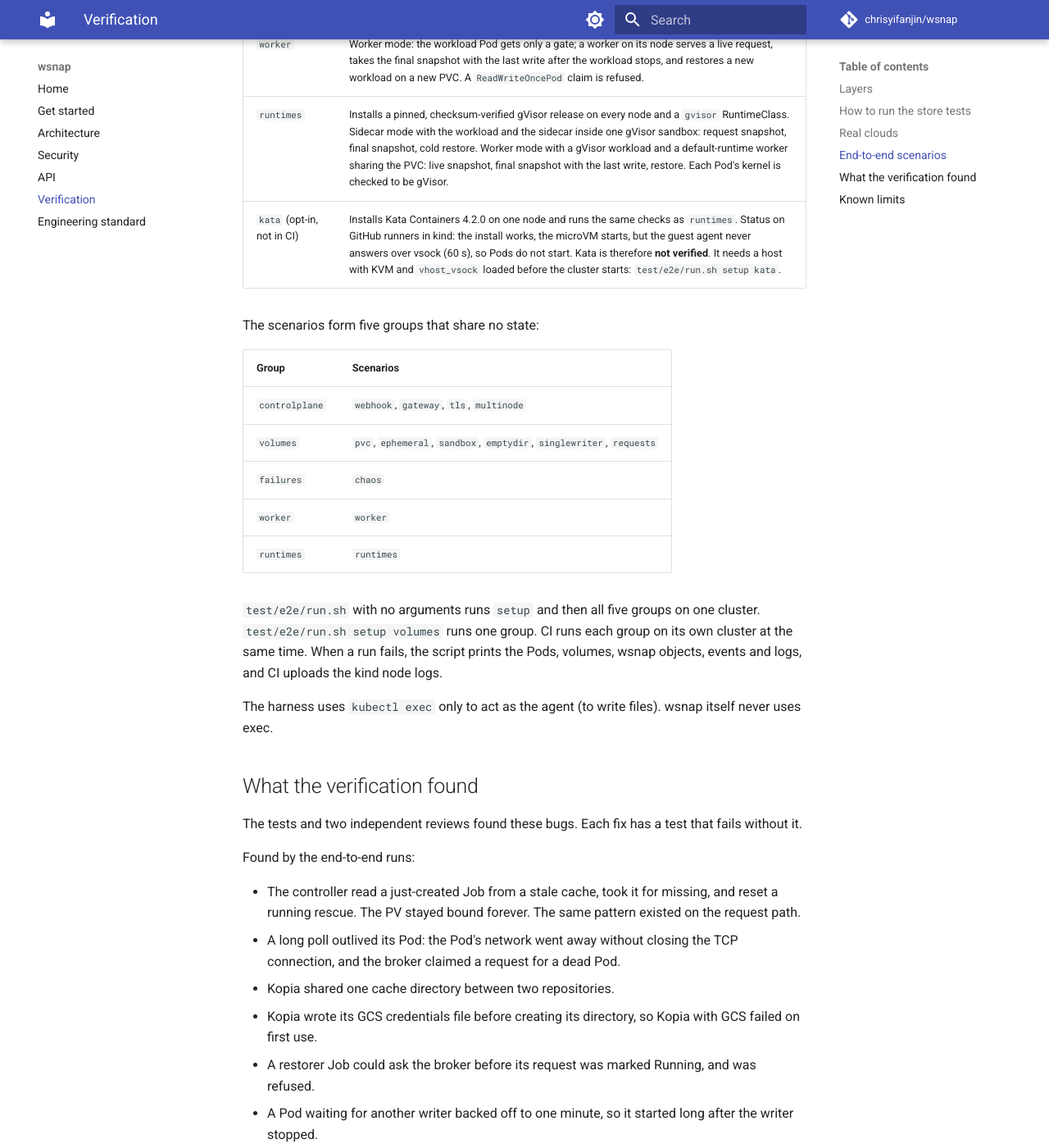
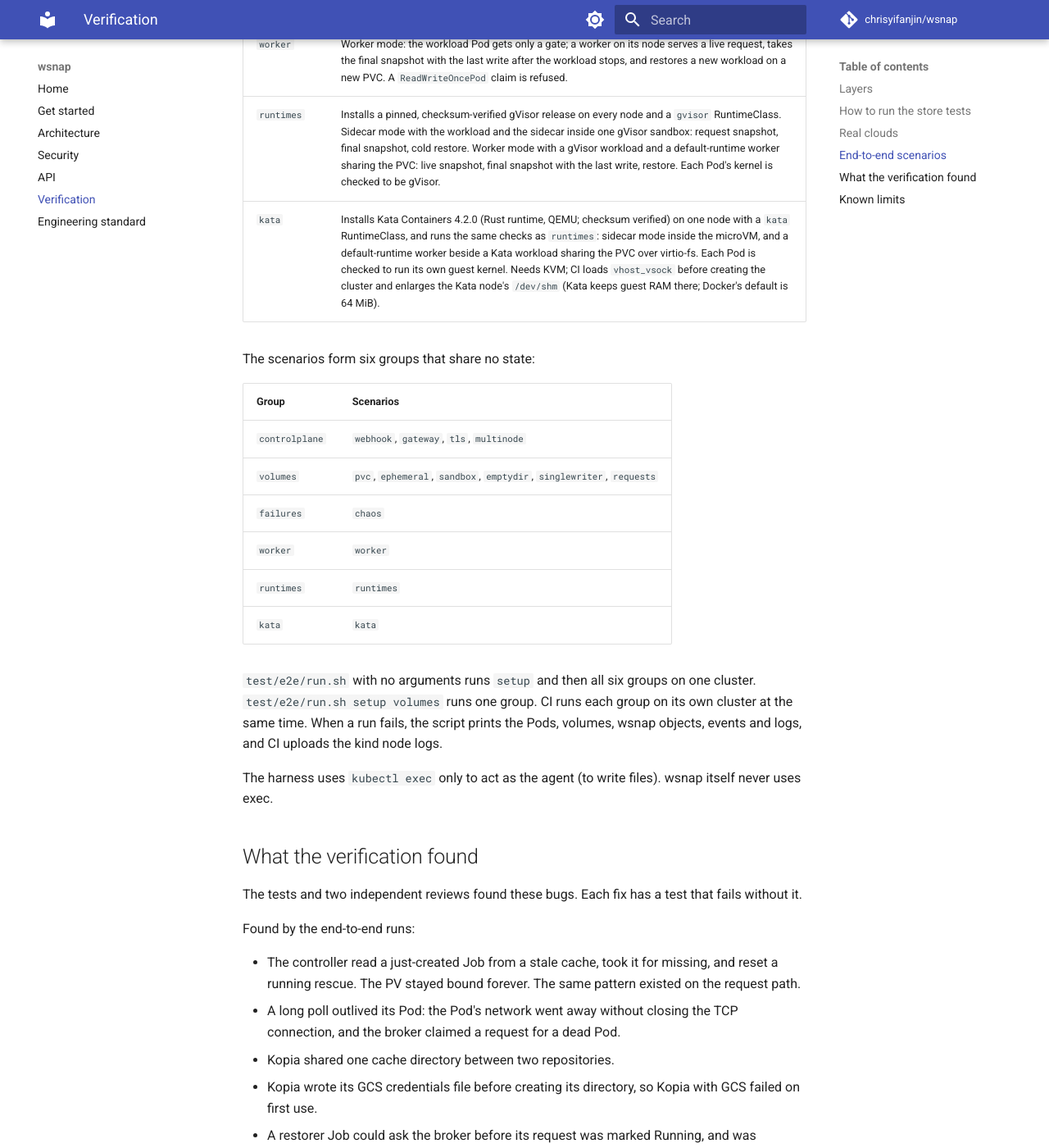
Before and after one commit to chrisyifanjin/wsnap, an MkDocs documentation site: the page built from docs/verification.md, in a window 1280 px wide and 1400 px high, scrolled down 3457 px. Shown: the whole window at 82% size. Built offline with MkDocs 1.6.1 and Material for MkDocs 9.7.7, drawn with Linux system fonts in a browser that asks for light colours; comment, search, counter and statistics services are not loaded.

Commit message:
e2e: Kata Containers verified in both modes; run it in CI
With /dev/shm enlarged on the Kata node, the Kata VM boots and both
modes pass: sidecar mode inside the microVM, and a default-runtime worker
beside a Kata workload sharing the PVC over virtio-fs. Each Pod is
checked to run its own guest kernel.

The kata group is back in the CI matrix (debug logs off; KATA_DEBUG=1
turns them on, and the diagnostics print the Kata node's containerd
journal). README, operations and verification now list Kata as tested.

```diff
--- a/docs/verification.md
+++ b/docs/verification.md
@@ -88,9 +88,9 @@ multi-node scenario: `kind create cluster --name wsnap --config test/e2e/kind-mu
 | `multinode` | Restore on another node, a mover that follows a node-local PV, a drain that takes a final snapshot. |
 | `worker` | Worker mode: the workload Pod gets only a gate; a worker on its node serves a live request, takes the final snapshot with the last write after the workload stops, and restores a new workload on a new PVC. A `ReadWriteOncePod` claim is refused. |
 | `runtimes` | Installs a pinned, checksum-verified gVisor release on every node and a `gvisor` RuntimeClass. Sidecar mode with the workload and the sidecar inside one gVisor sandbox: request snapshot, final snapshot, cold restore. Worker mode with a gVisor workload and a default-runtime worker sharing the PVC: live snapshot, final snapshot with the last write, restore. Each Pod's kernel is checked to be gVisor. |
-| `kata` (opt-in, not in CI) | Installs Kata Containers 4.2.0 on one node and runs the same checks as `runtimes`. Status on GitHub runners in kind: the install works, the microVM starts, but the guest agent never answers over vsock (60 s), so Pods do not start. Kata is therefore **not verified**. It needs a host with KVM and `vhost_vsock` loaded before the cluster starts: `test/e2e/run.sh setup kata`. |
+| `kata` | Installs Kata Containers 4.2.0 (Rust runtime, QEMU; checksum verified) on one node with a `kata` RuntimeClass, and runs the same checks as `runtimes`: sidecar mode inside the microVM, and a default-runtime worker beside a Kata workload sharing the PVC over virtio-fs. Each Pod is checked to run its own guest kernel. Needs KVM; CI loads `vhost_vsock` before creating the cluster and enlarges the Kata node's `/dev/shm` (Kata keeps guest RAM there; Docker's default is 64 MiB). |
 
-The scenarios form five groups that share no state:
+The scenarios form six groups that share no state:
 
 | Group | Scenarios |
 |---|---|
@@ -99,8 +99,9 @@ The scenarios form five groups that share no state:
 | `failures` | `chaos` |
 | `worker` | `worker` |
 | `runtimes` | `runtimes` |
+| `kata` | `kata` |
 
-`test/e2e/run.sh` with no arguments runs `setup` and then all five groups
+`test/e2e/run.sh` with no arguments runs `setup` and then all six groups
 on one cluster. `test/e2e/run.sh setup volumes` runs one group. CI runs
 each group on its own cluster at the same time. When a run fails, the
 script prints the Pods, volumes, wsnap objects, events and logs, and CI
```
Also changed, not shown: README.md (+2 -2 lines), docs/operations.md (+1 -1 lines), 2 other files.
